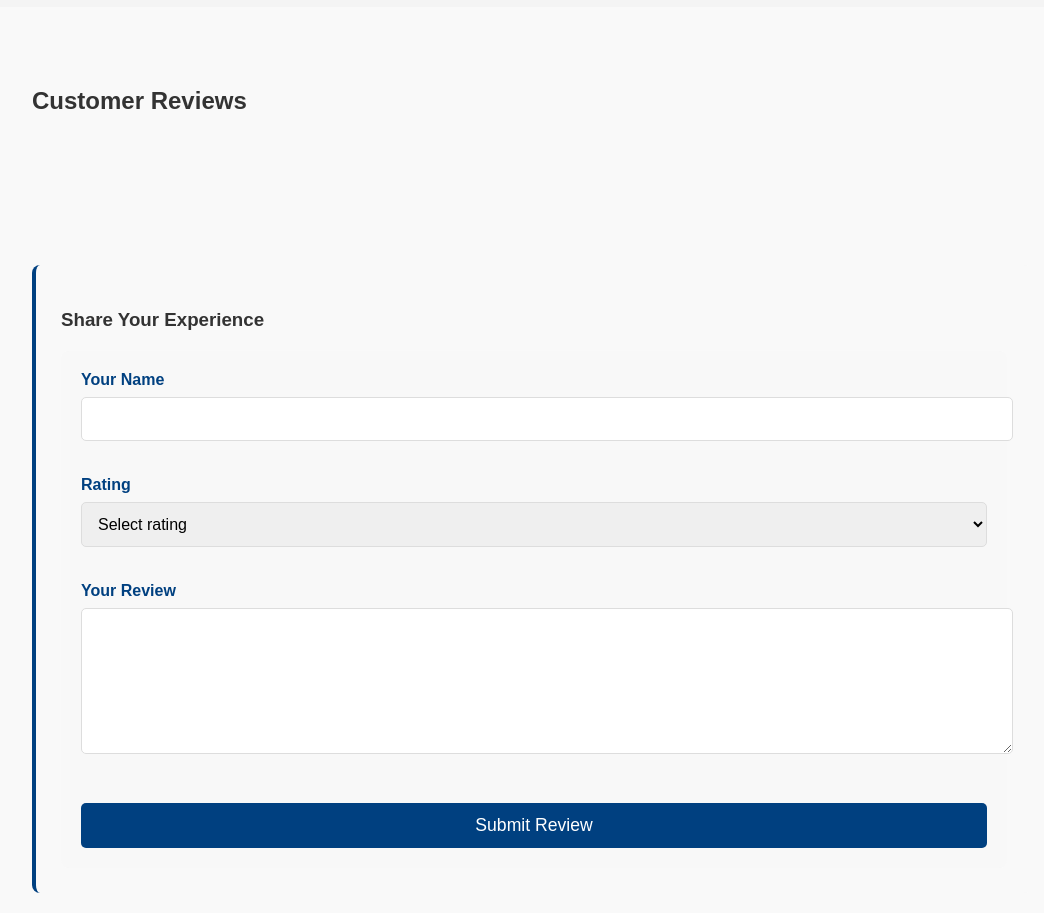
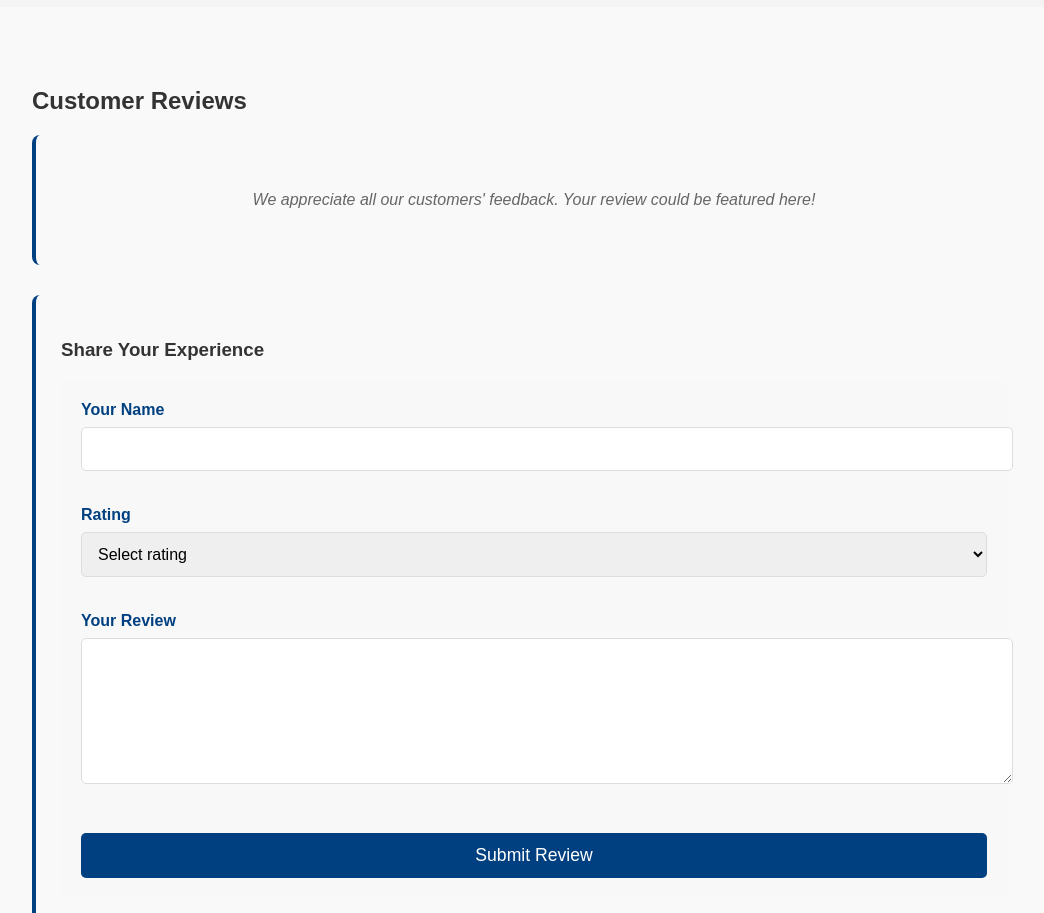
Before and after one commit to danekweaga/Citi-Logistics-Website, a plain HTML site: page index.html in a window 1280 px wide. Shown: the part 3820-4733 px from the top of the page, without its empty margins (108-1152 px from the left). Drawn offline with Linux system fonts and the light colour scheme.

Commit message:
hopefully fixed review

```diff
--- a/index.html
+++ b/index.html
@@ -262,9 +262,10 @@
         </div>
     </footer>
 
-    <script src="navbar.js"></script>
+<script src="navbar.js"></script>
 <script src="onepage.js"></script>
 <script src="formsubmit-handler.js"></script>
+<script src="reviews-manager.js"></script> <!-- This line is crucial -->
 
 </body>
 </html>
```
